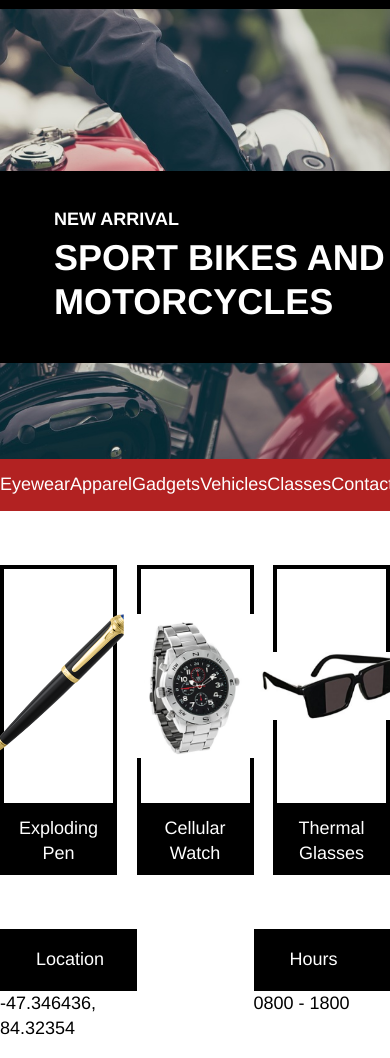
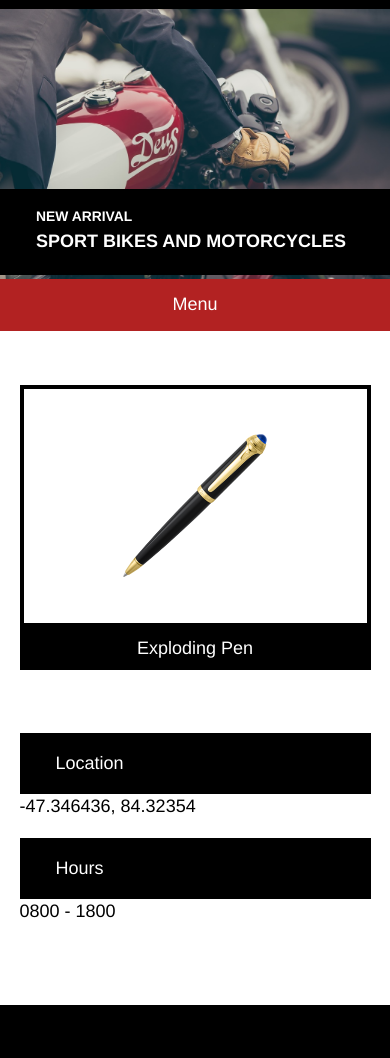
Before and after one commit to sparker89/secretagent, a plain HTML site: page index.html in a window 390 px wide. Shown: the part 42-1100 px from the top of the page. Drawn offline with Linux system fonts and the light colour scheme.

Commit message:
Finish project

```diff
--- a/resources/css/style.css
+++ b/resources/css/style.css
@@ -68,6 +68,28 @@ h4 {
   line-height: 1.2;
 }
 
+@media only screen and (max-width: 470px) {
+
+  .main-banner {
+    height: 15rem;
+  }
+
+  .headline {
+    top: 10rem;
+    width: 100%;
+    padding: 1rem 2rem;
+  }
+
+  .headline h1 {
+    font-size: 1rem;
+  }
+
+  .headline h4 {
+    font-size: 0.77rem;
+  }
+
+}
+
 /* Navigation Bar */
 
 /*Nav strip*/
@@ -89,6 +111,19 @@ nav ul {
   display: none;
 }
 
+@media only screen and (max-width: 1024px) {
+
+  nav ul {
+    display: none;
+  }
+
+  .mobile-nav {
+    display: block;
+    text-align: center;
+  }
+
+}
+
 /* Products and Business Information Section */
 
 .products,
@@ -100,6 +135,32 @@ nav ul {
 
 .product {
   width: 30%;
+}
+
+@media only screen and (max-width: 1024px) {
+
+  .product {
+    width: 47%;
+  }
+
+  .product.glasses {
+    display: none;
+  }
+
+}
+
+@media only screen and (max-width: 470px) {
+
+  .product {
+    width: 90%;
+    /*to centralise*/
+    margin: auto;
+  }
+
+  .product.glasses, .product.watch {
+    display: none;
+  }
+
 }
 
 /*Product image flex container*/
@@ -136,6 +197,19 @@ nav ul {
   color: white;
 }
 
+@media only screen and (max-width: 470px) {
+
+  .info {
+    width: 90%;
+    margin: 0.5rem auto;
+  }
+
+  .business-info {
+    display: flex;
+    flex-wrap: wrap;
+  }
+}
+
 /* Footer */
 
 footer {
@@ -144,3 +218,11 @@ footer {
   background-color: black;
   color: white;
 }
+
+@media only screen and (max-width: 470px) {
+
+  footer {
+    text-align: center;
+  }
+
+}
```
